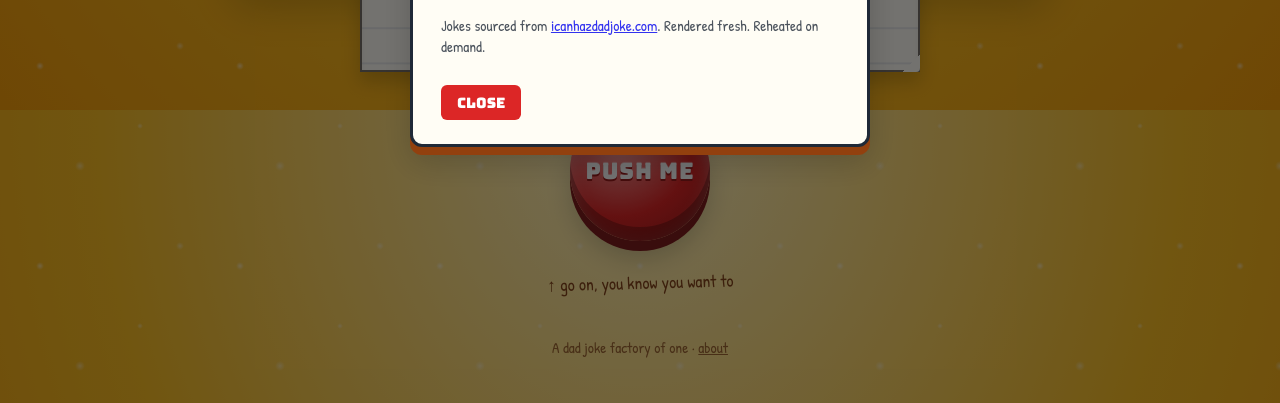
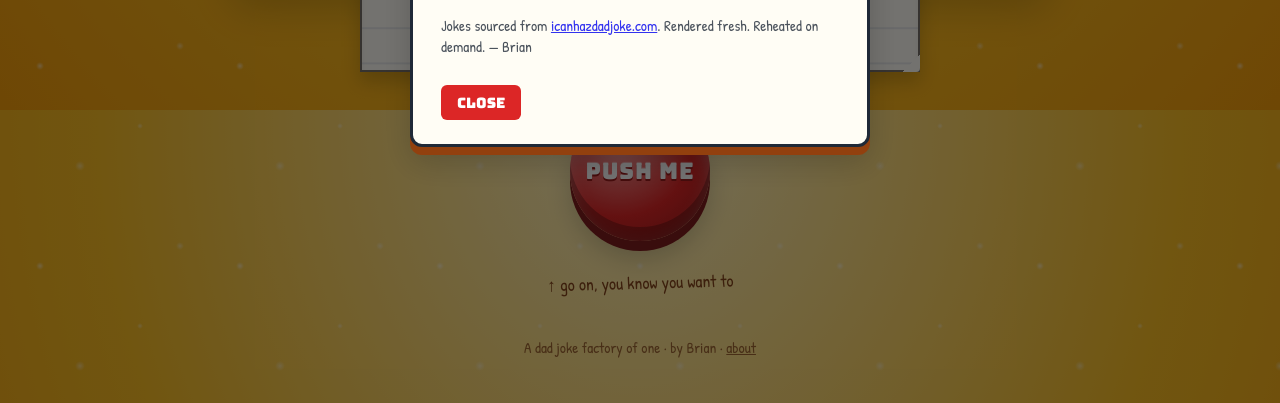
Before and after one commit to GatorSF404/dad-joke-machine, a plain HTML site: page frontend/index.html in a window 1280 px wide. Both pictures are taken after a click on the link "about". Shown: the part 690-1093 px from the top of the page. Drawn offline with Linux system fonts and the light colour scheme; no server answers.

Commit message:
Add 'Brian' signature to footer and about modal
Footer now reads 'A dad joke factory of one · by Brian · about'.
About-modal source line ends with '— Brian'.

Subtle enough that random visitors won't think much of it; friends and
anyone who pokes around will know whose site it is.

Co-Authored-By: Claude Opus 4.7 (1M context) <noreply@anthropic.com>

```diff
--- a/frontend/app.js
+++ b/frontend/app.js
@@ -227,7 +227,7 @@
         <div class="about-modal-inner">
           <h2>The Dad Jokes Machine</h2>
           <p>A wholly unnecessary contraption that delivers dad jokes via a fictional steam-powered process.</p>
-          <p style="font-size:0.95rem;opacity:0.8;">Jokes sourced from <a href="https://icanhazdadjoke.com" target="_blank" rel="noopener">icanhazdadjoke.com</a>. Rendered fresh. Reheated on demand.</p>
+          <p style="font-size:0.95rem;opacity:0.8;">Jokes sourced from <a href="https://icanhazdadjoke.com" target="_blank" rel="noopener">icanhazdadjoke.com</a>. Rendered fresh. Reheated on demand. — Brian</p>
           <button type="button" id="aboutClose">Close</button>
         </div>`;
       document.body.appendChild(modal);
--- a/frontend/index.html
+++ b/frontend/index.html
@@ -399,7 +399,7 @@
     </div>
 
     <footer class="footer">
-      <span>A dad joke factory of one ·</span>
+      <span>A dad joke factory of one · by Brian ·</span>
       <a href="#" id="aboutLink">about</a>
     </footer>
   </main>
```
